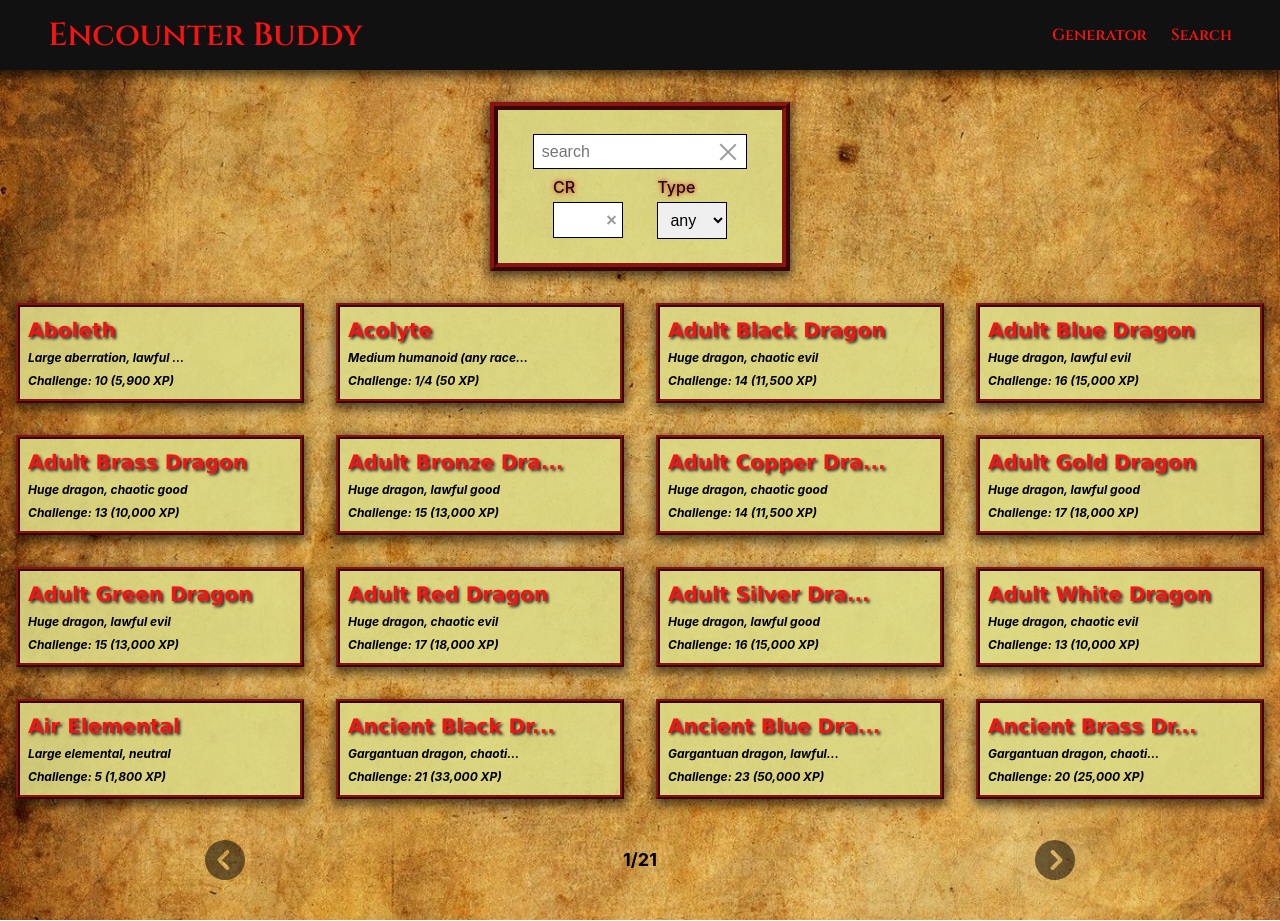
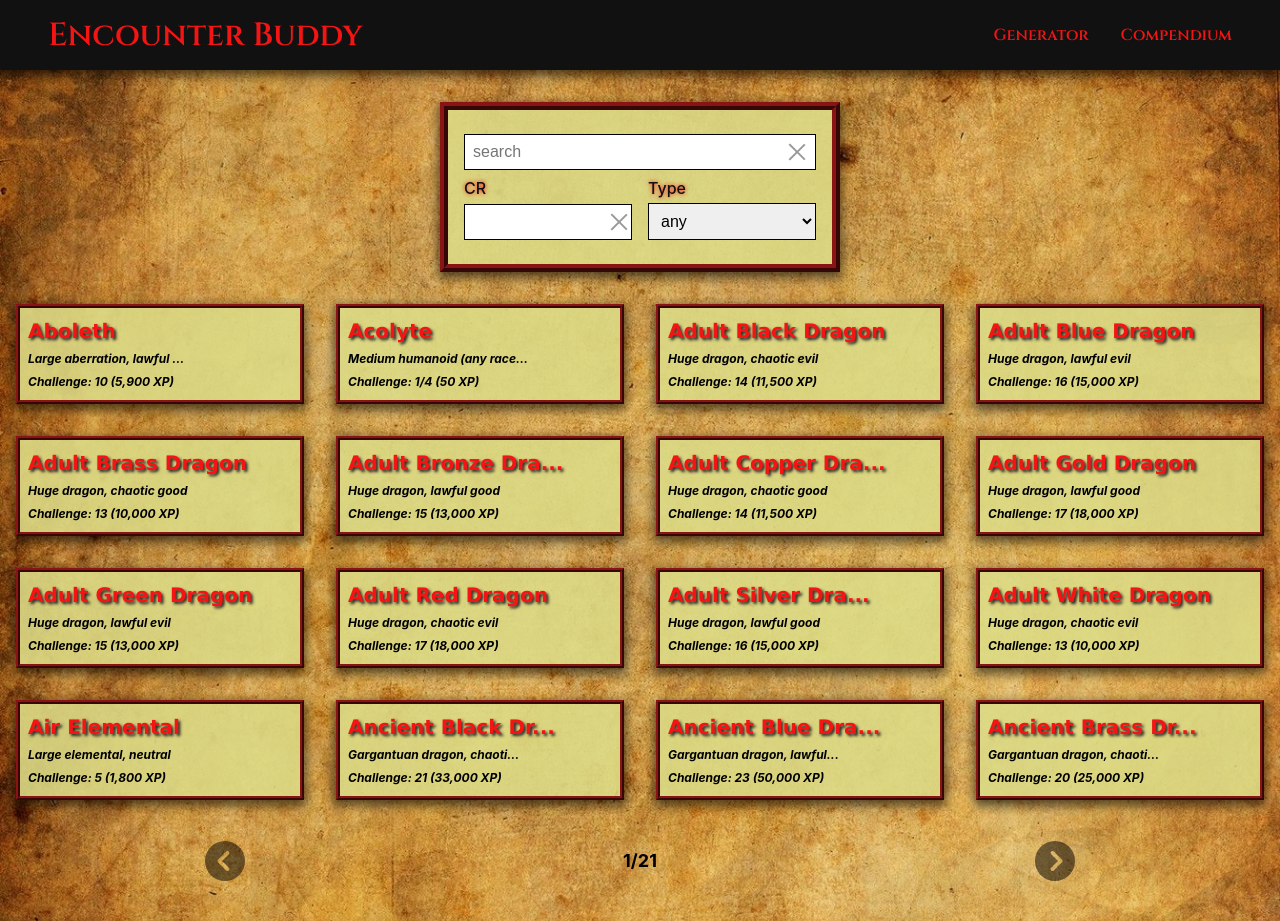
Before and after one commit to misqke/encounter_buddy, a Next.js app: page /search in a window 1280 px wide. Built offline with nearby package versions, Linux system fonts and the light colour scheme.

Commit message:
fix compendium form spacing

```diff
--- a/components/Header.jsx
+++ b/components/Header.jsx
@@ -26,7 +26,7 @@ const Header = () => {
       </div>
       <div className={styles.nav} onClick={() => setOpen(false)}>
         <Link href={"/"}>Generator</Link>
-        <Link href={"/search"}>Search</Link>
+        <Link href={"/search"}>Compendium</Link>
       </div>
     </div>
   );
--- a/styles/Header.module.scss
+++ b/styles/Header.module.scss
@@ -44,7 +44,7 @@
   display: flex;
   justify-content: center;
   align-items: center;
-  gap: 1.5rem;
+  gap: 2rem;
   font-weight: 700;
 }
 
--- a/styles/search.module.scss
+++ b/styles/search.module.scss
@@ -18,8 +18,9 @@
   flex-direction: column;
   background: $card;
   background-position: center;
-  padding: 1rem 0.5rem;
-  width: 300px;
+  padding: 1rem;
+  width: 100%;
+  max-width: 400px;
   border: 8px ridge $cardColor;
   box-shadow: 0px 4px 10px 2px #0009;
 
@@ -27,7 +28,7 @@
 
 .input_wrapper {
   position: relative;
-  width: 80%;
+  width: 100%;
   margin: 0 auto;
   display: flex;
   justify-content: center;
@@ -36,8 +37,7 @@
 .search_bar {
   width: 100%;
   margin: 0.5rem auto;
-  height: 2.2rem;
-  padding: 5px;
+
   padding-left: 0.5rem;
   @include fineBorder();
 }
@@ -71,13 +71,13 @@
   display: flex;
   justify-content: space-between;
   margin: 0 auto 0.5rem;
-  width: 65%;
+  width: 100%;
   color: $dark;
   text-shadow: 0px 0px 4px $main;
-
+  gap: 1rem;
   font-weight: 600;
   div {
-    width: 40%;
+    flex: 1;
     display: flex;
     flex-direction: column;
     .CR_wrapper {
```
